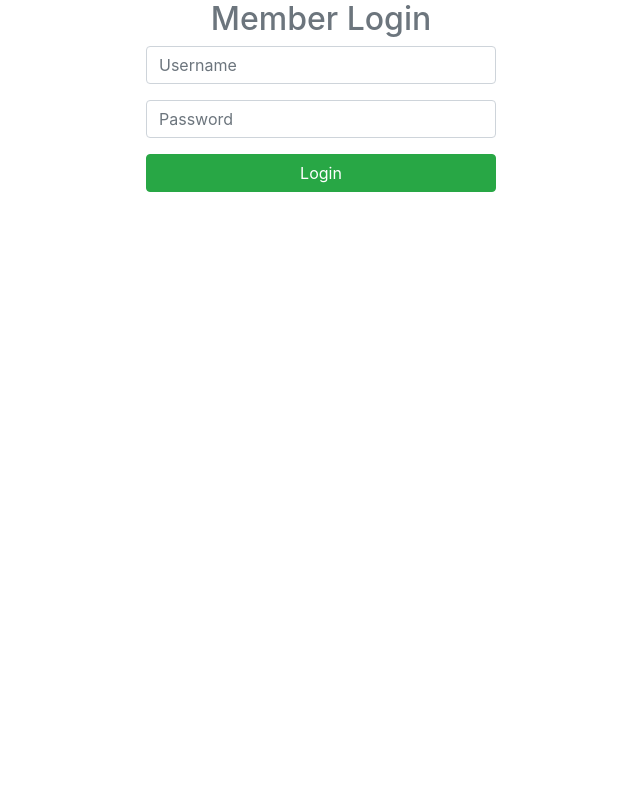
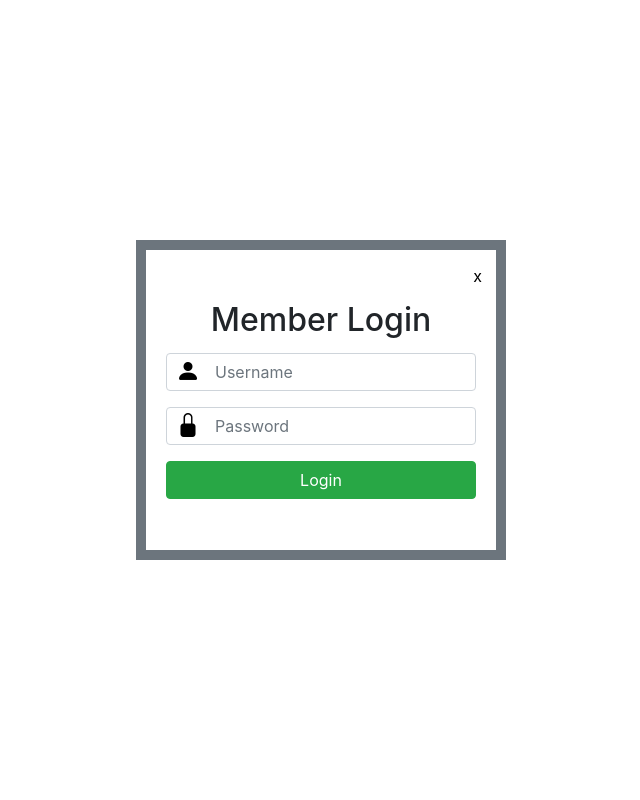
Before and after one commit to FranciscoPJ/pwd2024-tps, a PHP site: page /formulario.php in a window 1280 px wide. Shown: the whole page, without its empty margins (319-959 px from the left). Run offline with PHP 8.4, Linux system fonts and the light colour scheme.

Commit message:
asdas boostrap

```diff
--- /dev/null
+++ b/2.tp2/3.ej3/vista/css/style.css
@@ -0,0 +1,4 @@
+.custom_border{
+    border-width: 10px;
+    border-color: #6c757d; /* Gris */
+}
--- a/2.tp2/3.ej3/vista/formulario.php
+++ b/2.tp2/3.ej3/vista/formulario.php
@@ -1,28 +1,57 @@
 <!DOCTYPE html>
 <html lang="es">
+
 <head>
     <meta charset="UTF-8">
     <meta name="viewport" content="width=device-width, initial-scale=1.0">
-    <title>Login</title>
+    <title>Ejemplo de Borde Grueso</title>
     <!-- Bootstrap CSS -->
     <link href="https://stackpath.bootstrapcdn.com/bootstrap/4.5.2/css/bootstrap.min.css" rel="stylesheet">
+    <link href="https://cdnjs.cloudflare.com/ajax/libs/bootstrap-icons/1.11.1/font/bootstrap-icons.min.css"
+        rel="stylesheet">
+    <style>
+        .custom-border {
+            border-width: 10px;
+            border-color: #6c757d;
+            /* Gris */
+            border-style: solid;
+            /* Asegura que el borde sea visible */
+            align-items: center;
+        }
+        .h-40{
+            height: 40%;
+        }
+
+        .custom-btn-x{
+            top: 0;
+            right: 0;
+            margin: 10px;
+        }
+    </style>
 </head>
+
 <body>
-    <div class="container">
-        <div class="row justify-content-center">
-            <div class="col-md-4">
-                <h2 class="text-center text-secondary">Member Login</h2>
-                <form action="action/actionej3.php" method="post" onSubmit="return validar();">
-                    <div class="form-group">
-                        <input type="text" class="form-control" id="usuario" name="usuario" placeholder="Username" required>
-                    </div>
-                    <div class="form-group">
-                        <input type="password" class="form-control" id="clave" name="clave" placeholder="Password" required>
-                    </div>
-                    <button type="submit" class="btn btn-success btn-block">Login</button>
-                </form>
-            </div>
+    <div class="container d-flex justify-content-center align-items-center vh-100 ">
+        <div class="col-md-4 h-40 row justify-content-center custom-border py-5  h-30 position-relative ">
+            <h2 class="fw-light f-4">Member Login</h2>
+            <form action="action/actionej3.php" method="post" onSubmit="return validar();">
+                <div class="form-group position-relative">
+                    <input type="text" class="form-control pl-5" id="usuario" name="usuario" placeholder="Username"
+                        required>
+                    <i class="bi bi-person-fill position-absolute"
+                        style="left: 10px; top: 50%; transform: translateY(-50%); font-size: 1.5rem; color: black;"></i>
+                </div>
+                <div class="form-group position-relative">
+                    <input type="password" class="form-control pl-5" id="clave" name="clave" placeholder="Password"
+                        required>
+                    <i class="bi bi-lock-fill position-absolute"
+                        style="left: 10px; top: 50%; transform: translateY(-50%); font-size: 1.5rem; color: black;"></i>
+                </div>
+                <button type="submit" class="btn btn-success btn-block">Login</button>
+            </form>
+            <button class="position-absolute custom-btn-x  p-1 border-0 bg-transparent">x</button>
         </div>
+
     </div>
 
     <!-- jQuery and Bootstrap JS -->
@@ -58,4 +87,5 @@
         }
     </script>
 </body>
+
 </html>
```
Also changed, not shown: 2.tp2/4.ej4/vista/cinemas.php (+23 -19 lines).
